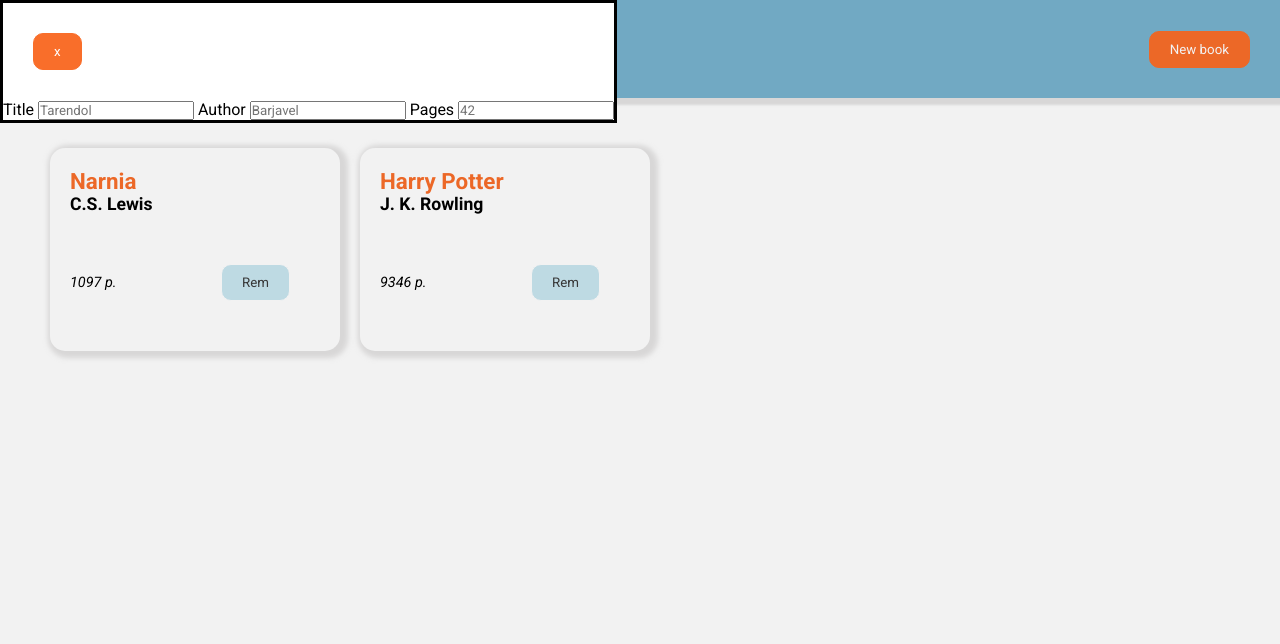
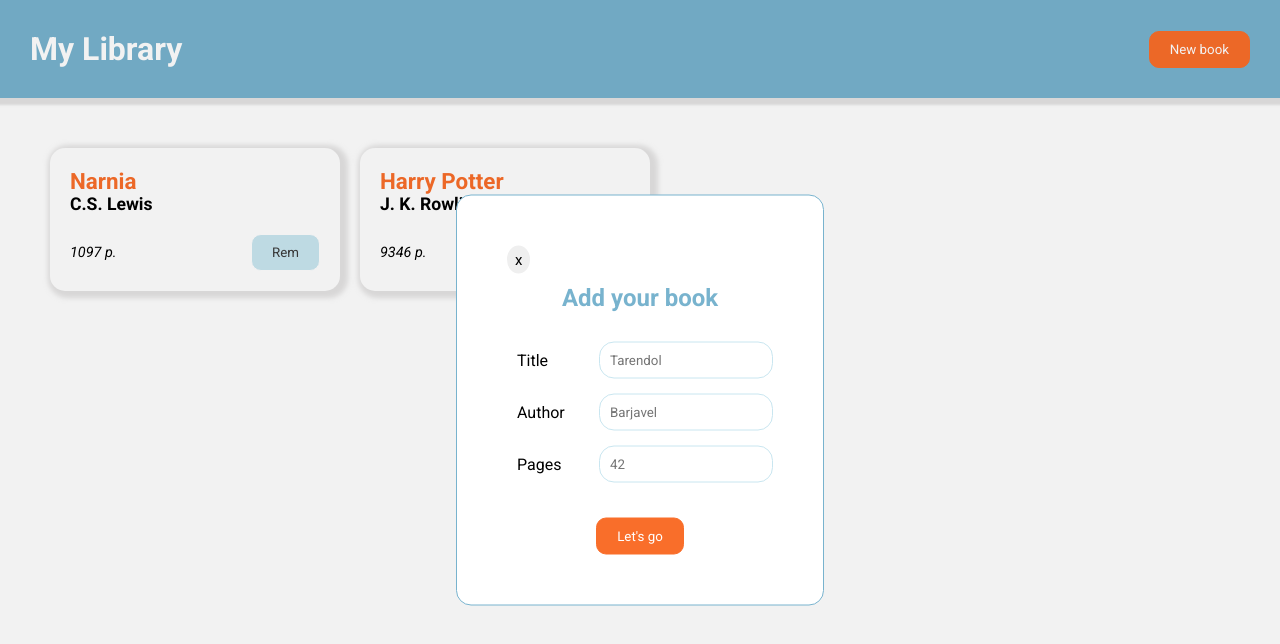
Before and after one commit to palma-t/library, a plain HTML site: page index.html in a window 1280 px wide. Both pictures are taken after a click on the button "New book". Drawn offline with Linux system fonts and the light colour scheme.

Commit message:
Add dialog and form: possibility to add books but repeat the existing books

```diff
--- a/index.html
+++ b/index.html
@@ -14,17 +14,25 @@
     <header>
         <h1>My Library</h1>
         <dialog>
-            <button autofocus>x</button>
+            <button class="close" autofocus>x</button>
             <form action="">
+                <h3>Add your book</h3>
+                <div>
                     <label for="title">Title</label>
                     <input type="text" id="title" name="title" placeholder="Tarendol">
+                </div>
+                <div>
                     <label for="author">Author</label>
                     <input type="text" id="author" name="author" placeholder="Barjavel">
+                </div>
+                <div>
                     <label for="pages">Pages</label>
                     <input type="number" id="pages" name="pages" placeholder="42">
+                </div>
+                <button type="submit" class="orangeButton" id="addBook">Let's go</button>
             </form>
         </dialog>
-        <button class="addBook">New book</button>
+        <button class="orangeButton">New book</button>
     </header>
 
     <div class="container">
--- a/script.js
+++ b/script.js
@@ -27,6 +27,36 @@
     let newBook = new Book(title, author, pages, readingStatus);
     myLibrary.push(newBook);
 }
+
+// Gestion de la boîte de dialogue
+const dialog = document.querySelector("dialog");
+const showButton = document.querySelector("dialog + button");
+const closeButton = document.querySelector("dialog button");
+
+showButton.addEventListener("click", () => {
+  dialog.showModal();
+});
+
+closeButton.addEventListener("click", () => {
+  dialog.close();
+});
+
+
+// Gestion de l'envoi du formulaire
+const form = document.querySelector('form');
+
+form.addEventListener('submit', function(event) {
+    event.preventDefault();
+});
+
+const addBook = document.querySelector("#addBook");
+
+addBook.addEventListener("click", () => {
+    addBookToLibrary(title.value, author.value, pages.value, "Yes");
+    dialog.close();
+    console.log(myLibrary);
+    showLibrary(myLibrary);
+})
 
 const bookShelf = document.querySelector(".bookshelf");
 
@@ -61,15 +91,3 @@
 }
 
 showLibrary(myLibrary)
-
-const dialog = document.querySelector("dialog");
-const showButton = document.querySelector("dialog + button");
-const closeButton = document.querySelector("dialog button");
-
-showButton.addEventListener("click", () => {
-  dialog.showModal();
-});
-
-closeButton.addEventListener("click", () => {
-  dialog.close();
-});
--- a/style.css
+++ b/style.css
@@ -20,7 +20,91 @@
     color: white;
 }
 
-/* à checker*/
+dialog {
+    position: fixed;
+    left: 50%;
+    top: 50%;
+    transform: translate(-50%, -50%);
+
+    border: 1px solid rgb(120, 179, 206);
+    border-radius: 15px;
+    padding: 50px;
+
+
+}
+
+.close {
+    text-align: right;
+    font-size: 15px;
+
+    border: none;
+    background-color: none;
+    border-radius: 50%;
+
+    padding: 5px 8px;
+}
+
+.close:hover {
+    cursor: pointer;
+}
+
+form {
+    display: flex;
+    flex-direction: column;
+}
+
+form, input {
+    font-family: inherit;
+}
+
+form h3 {
+    grid-column: 1/3;
+
+    font-size: 1.5rem;
+    font-weight: 700;
+    color: rgb(120, 179, 206);
+
+    margin-top: 10px;
+    margin-bottom: 30px;
+    text-align: center;
+}
+
+form div {
+    display: grid;
+    grid: 1fr / 1fr 2fr;
+    align-items: center;
+    gap: 5px;
+    margin-bottom: 15px;
+}
+
+form label{
+    grid-column: 1/2;
+    justify-self: left;
+    padding-left: 10px;
+}
+
+form input{
+    grid-column: 2/3;
+    justify-self: left;
+
+    border-radius: 15px;
+    border: 0.5px solid rgb(201, 230, 240);
+    padding: 10px 10px;
+
+    width: minmax(200px, 10vw);
+}
+
+input:focus{
+    outline: none;
+    border: 0.5px solid rgb(249, 110, 42);
+}
+
+form .orangeButton {
+    max-width: 50px;
+    margin: auto;
+    margin-top: 20px;
+    text-align: center;
+}
 
 ::backdrop {
     opacity: 0.5;
@@ -67,6 +151,7 @@
 }
 
 .del {
+    padding: 10px 20px;
     border-radius: 10px;
     background-color: rgb(201, 230, 240);
     color: rgb(58, 58, 58);
@@ -80,7 +165,7 @@
     border: 1px solid rgb(201, 230, 240);
 }
 
-button{
+.orangeButton{
     margin: 30px;
     padding: 10px 20px;
     border-radius: 10px;
@@ -89,7 +174,7 @@
     border: 1px solid rgb(249, 110, 42);
 }
 
-button:hover {
+.orangeButton:hover {
     cursor: pointer;
     background-color: white;
     color: rgb(249, 110, 42);
```
Lines whose indentation alone changed are shown as unchanged.
